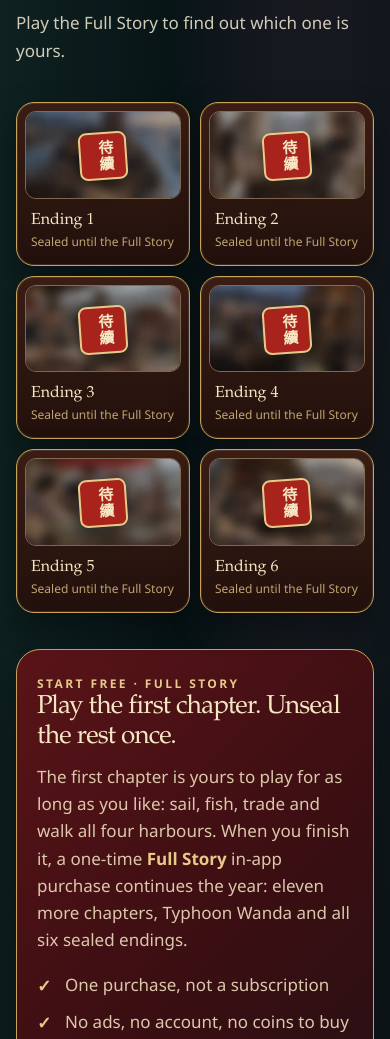
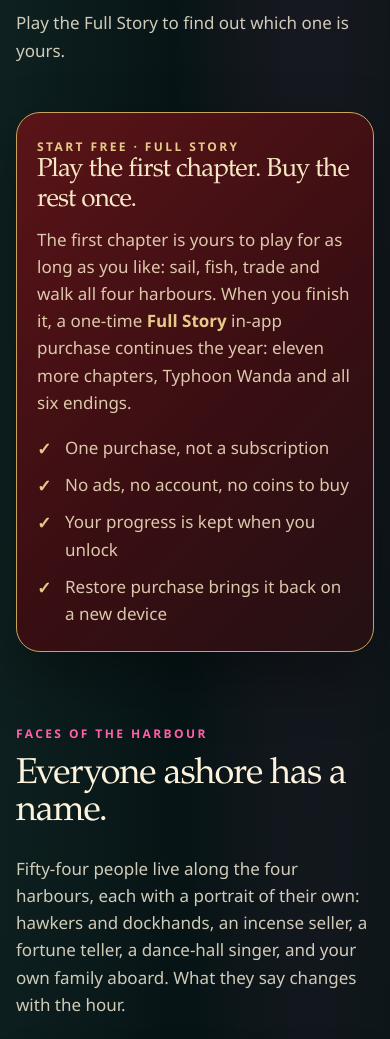
Before and after one commit to chrishuangcf/tanka-tides-1962-hm, a plain HTML site: page index.html in a window 390 px wide. Shown: the part 4945-5984 px from the top of the page. Drawn offline with Linux system fonts and the light colour scheme.

Commit message:
remove all 6 endings' placeholders

```diff
--- a/index.html
+++ b/index.html
@@ -105,20 +105,12 @@
         <p class="intro">Play the Full Story to find out which one is yours.</p>
       </div>
     </div>
-    <ul class="endings sealed" aria-label="Six sealed endings">
-      <li><img src="media/story/sealed-1.webp" width="480" height="270" alt="" loading="lazy"><span class="seal" lang="zh-Hant" aria-hidden="true">待續</span><b>Ending 1</b><span class="hint">Sealed until the Full Story</span></li>
-      <li><img src="media/story/sealed-2.webp" width="480" height="270" alt="" loading="lazy"><span class="seal" lang="zh-Hant" aria-hidden="true">待續</span><b>Ending 2</b><span class="hint">Sealed until the Full Story</span></li>
-      <li><img src="media/story/sealed-3.webp" width="480" height="270" alt="" loading="lazy"><span class="seal" lang="zh-Hant" aria-hidden="true">待續</span><b>Ending 3</b><span class="hint">Sealed until the Full Story</span></li>
-      <li><img src="media/story/sealed-4.webp" width="480" height="270" alt="" loading="lazy"><span class="seal" lang="zh-Hant" aria-hidden="true">待續</span><b>Ending 4</b><span class="hint">Sealed until the Full Story</span></li>
-      <li><img src="media/story/sealed-5.webp" width="480" height="270" alt="" loading="lazy"><span class="seal" lang="zh-Hant" aria-hidden="true">待續</span><b>Ending 5</b><span class="hint">Sealed until the Full Story</span></li>
-      <li><img src="media/story/sealed-6.webp" width="480" height="270" alt="" loading="lazy"><span class="seal" lang="zh-Hant" aria-hidden="true">待續</span><b>Ending 6</b><span class="hint">Sealed until the Full Story</span></li>
-    </ul>
 
     <div class="unlock">
       <div>
         <p class="kicker">Start free · Full Story</p>
-        <h3>Play the first chapter. Unseal the rest once.</h3>
-        <p>The first chapter is yours to play for as long as you like: sail, fish, trade and walk all four harbours. When you finish it, a one-time <b>Full Story</b> in-app purchase continues the year: eleven more chapters, Typhoon Wanda and all six sealed endings.</p>
+        <h3>Play the first chapter. Buy the rest once.</h3>
+        <p>The first chapter is yours to play for as long as you like: sail, fish, trade and walk all four harbours. When you finish it, a one-time <b>Full Story</b> in-app purchase continues the year: eleven more chapters, Typhoon Wanda and all six endings.</p>
       </div>
       <ul class="ticks">
         <li>One purchase, not a subscription</li>
--- a/styles.css
+++ b/styles.css
@@ -194,16 +194,6 @@ footer p { margin: 0; max-width: 40rem; }
 .teaser { display: grid; grid-template-columns: 1.1fr 0.9fr; gap: 40px; align-items: center; margin: 64px 0 26px; }
 .teaser h3 { font-size: clamp(30px, 3.4vw, 42px); margin: 0 0 12px; }
 .teaser .intro { margin: 0 0 12px; }
-.endings { list-style: none; padding: 0; margin: 0; display: grid; grid-template-columns: repeat(3, 1fr); gap: 16px; }
-.endings li { padding: 8px 8px 14px; border-radius: 18px; background: linear-gradient(180deg, #3a1d14, #22100c); border: 1.5px solid #c9a35a; box-shadow: 0 12px 30px rgba(0, 0, 0, 0.35), inset 0 0 0 1px rgba(255, 220, 150, 0.12); }
-.endings img { width: 100%; aspect-ratio: 16 / 9; object-fit: cover; border-radius: 11px; border: 1px solid rgba(231, 201, 138, 0.45); }
-.endings b { display: block; margin: 12px 6px 0; font: 500 19px/1.2 var(--serif); color: #f6e7c4; }
-.endings span { display: block; margin: 4px 6px 0; font-size: 14px; line-height: 1.4; color: rgba(246, 231, 196, 0.66); }
-/* Sealed endings: pre-blurred thumbnails only, so the paintings are never on the page. */
-.endings.sealed li { position: relative; }
-.endings.sealed img { filter: saturate(0.7); }
-.endings .seal { position: absolute; left: 50%; top: 18%; margin: 0; transform: translateX(-50%) rotate(-4deg); display: grid; place-items: center; width: 64px; height: 64px; border-radius: 8px; background: #a8231c; border: 2px solid #e7c98a; color: #f6e7c4; font: 600 20px/1.05 var(--serif); letter-spacing: 0.08em; writing-mode: vertical-rl; box-shadow: 0 6px 18px rgba(0, 0, 0, 0.45); }
-.endings .hint { color: var(--gold); opacity: 0.8; }
 .unlock { display: grid; grid-template-columns: 1.2fr 0.8fr; gap: 32px; align-items: center; margin-top: 36px; padding: 30px 32px; border-radius: 24px; background: linear-gradient(135deg, #5a1418, #3a0e12 55%, #241014); border: 1.5px solid #c9a35a; box-shadow: var(--shadow); }
 .unlock .kicker { color: var(--gold); }
 .unlock h3 { font-size: clamp(26px, 3vw, 36px); margin: 0 0 10px; color: #f6e7c4; }
@@ -214,8 +204,7 @@ footer p { margin: 0; max-width: 40rem; }
 .unlock .ticks li::before { color: var(--gold); }
 
 @media (max-width: 980px) {
-  .endings { grid-template-columns: 1fr 1fr; }
-  .teaser { grid-template-columns: 1fr; gap: 20px; }
+    .teaser { grid-template-columns: 1fr; gap: 20px; }
   .faces { grid-template-columns: repeat(4, 1fr); }
   .faces-head { grid-template-columns: 1fr; gap: 6px; }
   .facts { grid-template-columns: repeat(3, 1fr); }
@@ -240,11 +229,7 @@ footer p { margin: 0; max-width: 40rem; }
 }
 @media (max-width: 560px) {
   .steps, .shops, .ipad-ports, .chapters { grid-template-columns: 1fr; }
-  .endings { gap: 10px; }
-  .endings b { font-size: 16px; }
-  .endings .hint { font-size: 12px; }
-  .endings .seal { width: 48px; height: 48px; font-size: 15px; }
-  .phone-stage { grid-template-columns: 1fr 1fr; }
+          .phone-stage { grid-template-columns: 1fr 1fr; }
   .phone-stage .device { grid-column: span 1; }
   .faces { grid-template-columns: repeat(3, 1fr); gap: 10px; }
   .faces b { font-size: 14px; }
```
Also changed, not shown: media/story/sealed-1.webp (deleted), media/story/sealed-2.webp (deleted), media/story/sealed-3.webp (deleted), media/story/sealed-4.webp (deleted), media/story/sealed-5.webp (deleted), media/story/sealed-6.webp (deleted), 2 other files.
